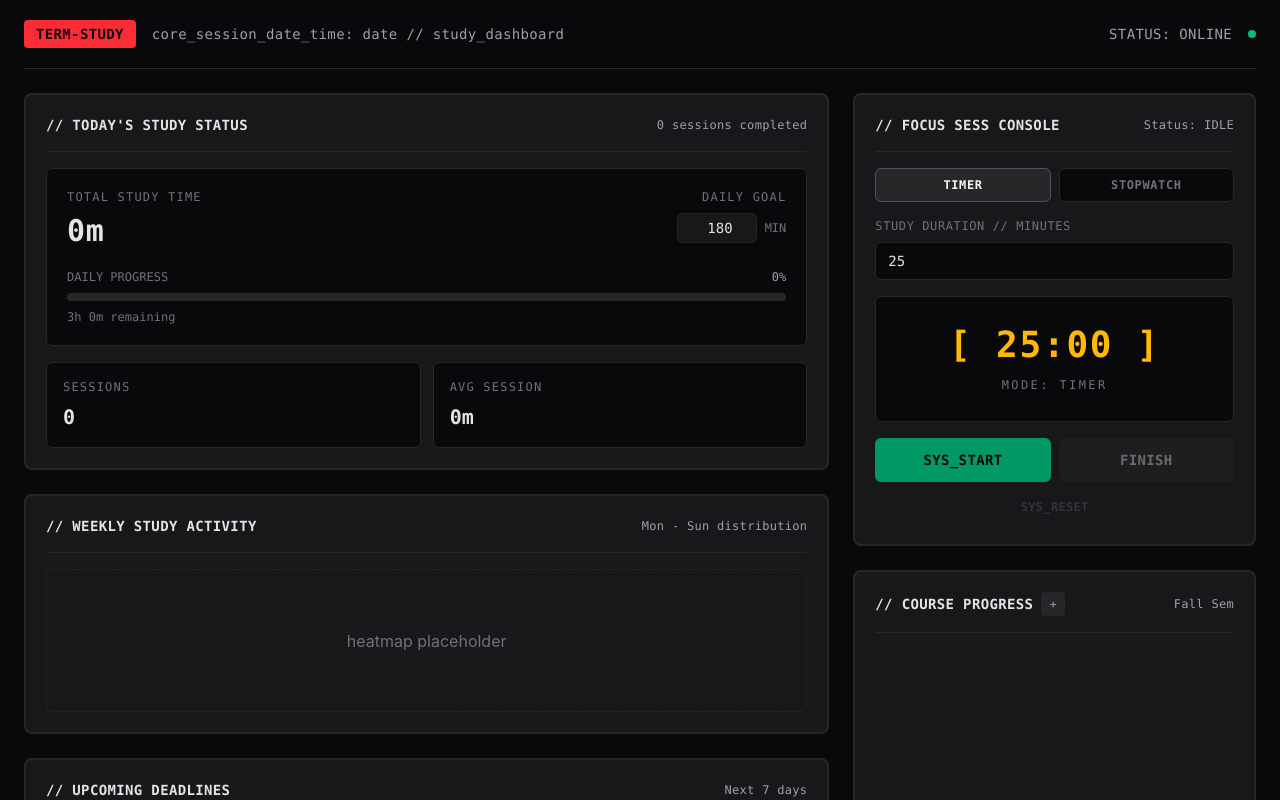
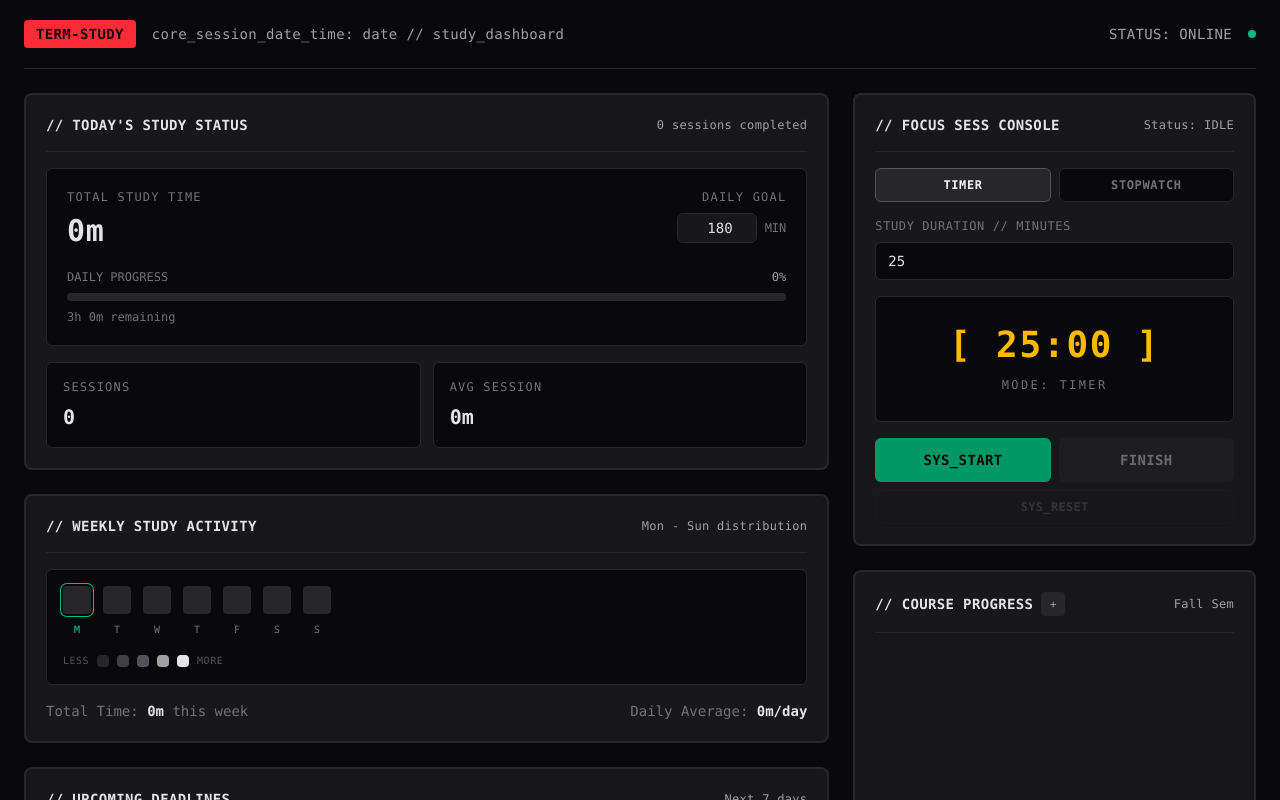
Before and after one commit to Davidhub907/productivity-dashboard, a React (Vite) app: page / in a window 1280 px wide. Shown: the top 800 px of the page. Built offline with nearby package versions, Linux system fonts and the light colour scheme.

Commit message:
Created weekly study activity component

```diff
--- a/src/components/dashboard/Dashboard.jsx
+++ b/src/components/dashboard/Dashboard.jsx
@@ -3,6 +3,7 @@ import CourseProgress from './CourseProgress';
 import FocusSessionConsole from './FocusSessionConsole.jsx';
 import SystemLogs from './SystemLogs.jsx';
 import TodayStudyStatus from './TodaysStudyStatus.jsx';
+import WeeklyStudyActivity from './WeeklyStudyActivity.jsx';
 import { useState } from 'react';
 import { deleteAssignment, deleteCourse, loadAssignments, loadCourses, loadStudySessions, saveStudySessions } from '../../utils/storage.js';
 
@@ -71,11 +72,7 @@ function Dashboard() {
         <div className="flex flex-col gap-6">
           <TodayStudyStatus studySessions={studySessions} />
 
-          <DashboardPanel title="WEEKLY STUDY ACTIVITY" subtitle="Mon - Sun distribution" className="min-h-[240px]">
-            <div className="flex h-full items-center justify-center rounded-md border border-dashed border-zinc-800 text-zinc-500">
-              heatmap placeholder
-            </div>
-          </DashboardPanel>
+          <WeeklyStudyActivity studySessions={studySessions} />
 
           <DashboardPanel title="UPCOMING DEADLINES" subtitle="Next 7 days" className="min-h-[280px]">
             <div className="flex h-full items-center justify-center rounded-md border border-dashed border-zinc-800 text-zinc-500">
--- a/src/components/dashboard/WeeklyStudyActivity.jsx
+++ b/src/components/dashboard/WeeklyStudyActivity.jsx
@@ -0,0 +1,133 @@
+import DashboardPanel from '../dashboard/DashboardPanel';
+
+function WeeklyStudyActivity({ studySessions }) {
+  const now = new Date();
+
+  // Find Monday of the current week
+  const monday = new Date(now);
+  const currentDay = now.getDay();
+  const daysSinceMonday = currentDay === 0 ? 6 : currentDay - 1;
+
+  monday.setDate(now.getDate() - daysSinceMonday);
+  monday.setHours(0, 0, 0, 0);
+
+  const weekDays = Array.from({ length: 7 }, (_, index) => {
+    const date = new Date(monday);
+    date.setDate(monday.getDate() + index);
+
+    return {
+      date,
+      label: ['M', 'T', 'W', 'T', 'F', 'S', 'S'][index],
+      totalSeconds: 0,
+    };
+  });
+
+  // Add study sessions to the correct day
+  studySessions.forEach((session) => {
+    const sessionDate = new Date(session.completedAt);
+
+    weekDays.forEach((day) => {
+      if (
+        sessionDate.getFullYear() === day.date.getFullYear() &&
+        sessionDate.getMonth() === day.date.getMonth() &&
+        sessionDate.getDate() === day.date.getDate()
+      ) {
+        day.totalSeconds += session.durationSeconds;
+      }
+    });
+  });
+
+  const weeklyTotalSeconds = weekDays.reduce((total, day) => total + day.totalSeconds, 0);
+
+  const dailyAverageSeconds = weeklyTotalSeconds / 7;
+
+  function formatDuration(seconds) {
+    const hours = Math.floor(seconds / 3600);
+    const minutes = Math.floor((seconds % 3600) / 60);
+
+    if (hours > 0) {
+      return `${hours}h ${minutes}m`;
+    }
+
+    return `${minutes}m`;
+  }
+
+  function getHeatClass(seconds) {
+    const minutes = seconds / 60;
+
+    if (minutes === 0) {
+      return 'bg-zinc-800';
+    }
+
+    if (minutes < 30) {
+      return 'bg-zinc-700';
+    }
+
+    if (minutes < 60) {
+      return 'bg-zinc-600';
+    }
+
+    if (minutes < 120) {
+      return 'bg-zinc-400';
+    }
+
+    return 'bg-zinc-200';
+  }
+
+  return (
+    <DashboardPanel title="WEEKLY STUDY ACTIVITY" subtitle="Mon - Sun distribution">
+      <div className="font-mono">
+        {/* Heatmap */}
+        <div className="rounded-md border border-zinc-800 bg-zinc-950 p-4">
+          <div className="flex items-start gap-3">
+            {weekDays.map((day) => {
+              const isToday = day.date.toDateString() === now.toDateString();
+
+              return (
+                <div
+                  key={day.date.toISOString()}
+                  className="flex flex-col items-center gap-2"
+                  title={`${day.date.toLocaleDateString()}: ${formatDuration(day.totalSeconds)}`}
+                >
+                  <div
+                    className={`h-7 w-7 rounded-sm ${getHeatClass(day.totalSeconds)} ${
+                      isToday ? 'ring-1 ring-emerald-500 ring-offset-2 ring-offset-zinc-950' : ''
+                    }`}
+                  />
+
+                  <span className={`text-[10px] ${isToday ? 'text-emerald-400' : 'text-zinc-500'}`}>{day.label}</span>
+                </div>
+              );
+            })}
+          </div>
+
+          {/* Heatmap legend */}
+          <div className="mt-4 flex items-center gap-2 text-[10px] tracking-wider text-zinc-600">
+            <span>LESS</span>
+
+            <div className="h-3 w-3 rounded-sm bg-zinc-800" />
+            <div className="h-3 w-3 rounded-sm bg-zinc-700" />
+            <div className="h-3 w-3 rounded-sm bg-zinc-600" />
+            <div className="h-3 w-3 rounded-sm bg-zinc-400" />
+            <div className="h-3 w-3 rounded-sm bg-zinc-200" />
+
+            <span>MORE</span>
+          </div>
+        </div>
+
+        {/* Weekly stats */}
+        <div className="mt-4 flex items-center justify-between text-sm">
+          <p className="text-zinc-500">
+            Total Time: <span className="font-semibold text-zinc-200">{formatDuration(weeklyTotalSeconds)}</span> this week
+          </p>
+
+          <p className="text-zinc-500">
+            Daily Average: <span className="font-semibold text-zinc-200">{formatDuration(dailyAverageSeconds)}/day</span>
+          </p>
+        </div>
+      </div>
+    </DashboardPanel>
+  );
+}
+
+export default WeeklyStudyActivity;
```
